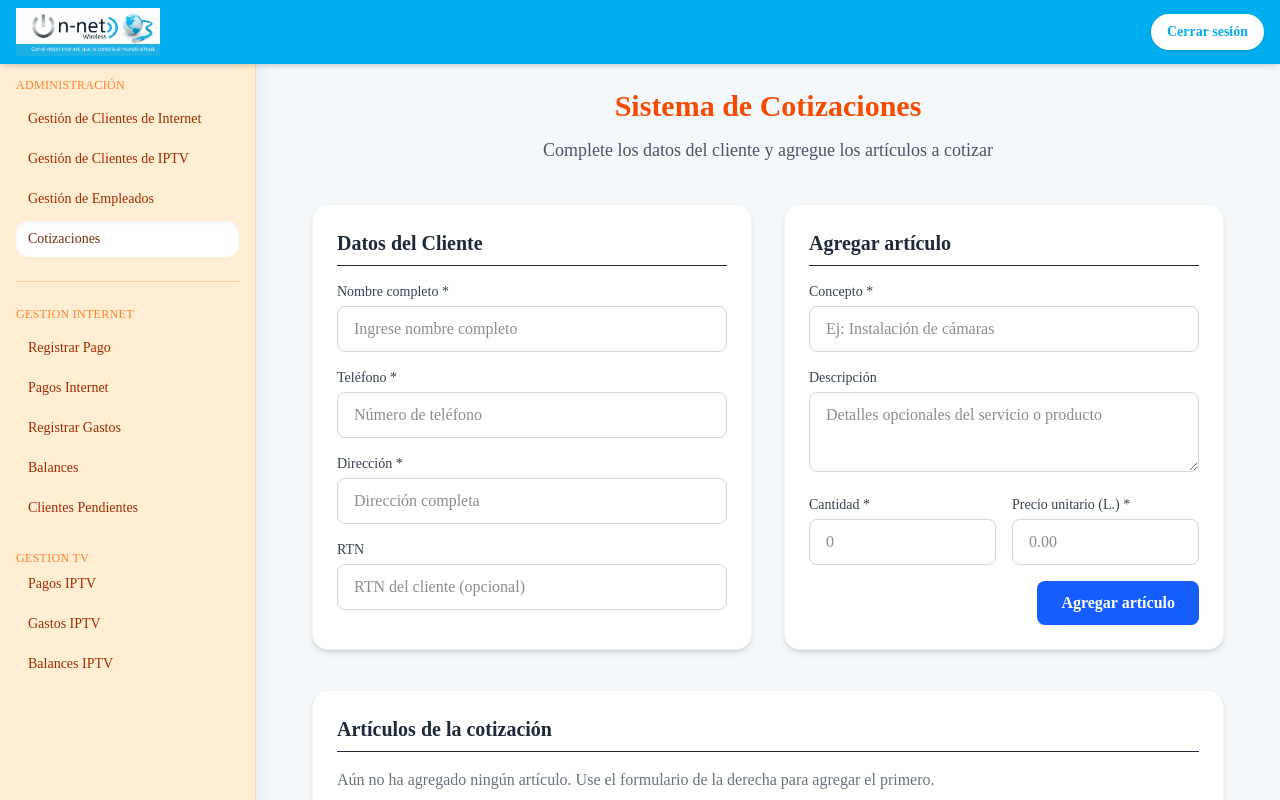
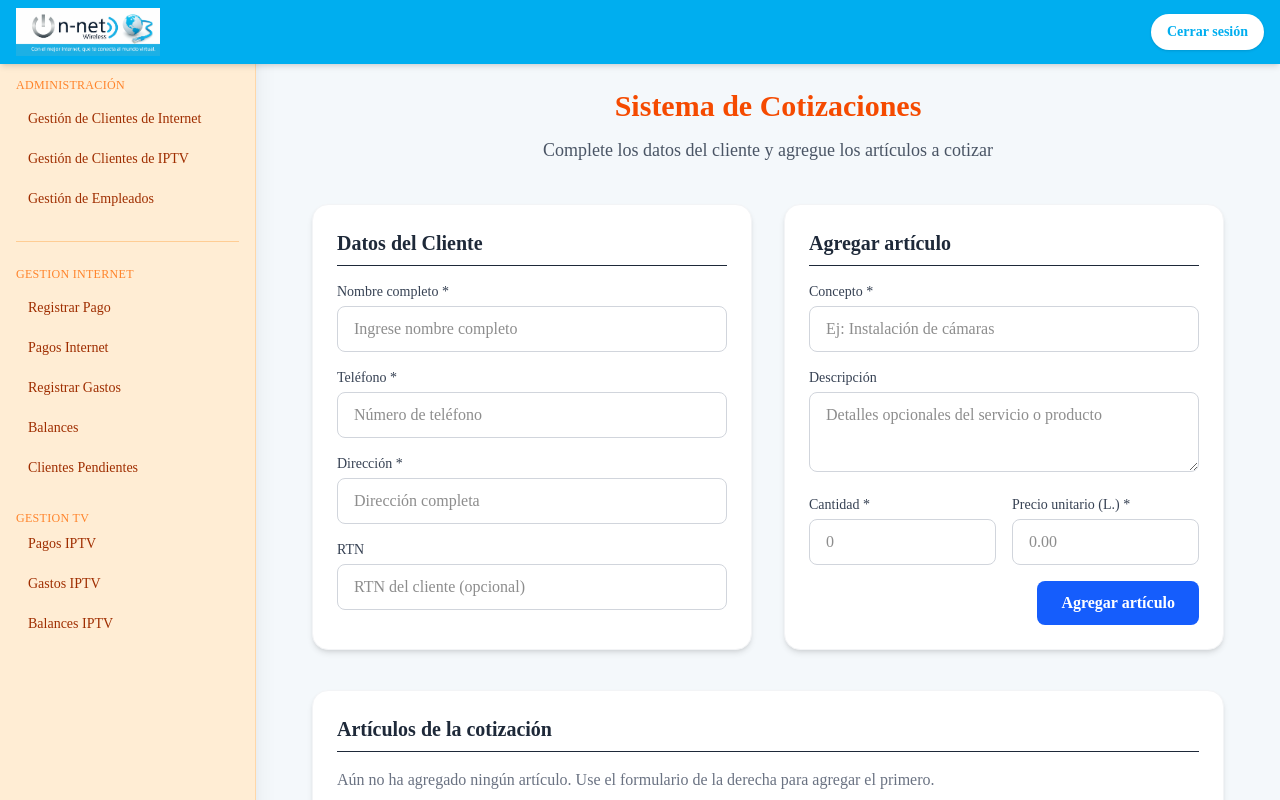
Before and after one commit to EDUARDJ1001/ON-NET-FE, a Next.js app: page /pages/admin/cotizaciones in a window 1280 px wide. Shown: the top 800 px of the page. Built offline with nearby package versions, Linux system fonts and the light colour scheme.

Commit message:
COMMENT COTIZACIONES

```diff
--- a/src/app/components/sidebarAdmin.tsx
+++ b/src/app/components/sidebarAdmin.tsx
@@ -79,7 +79,7 @@ export default function SidebarAdmin({
               <Item href="/pages/admin/clientes" label="Gestión de Clientes de Internet" />
               <Item href="/pages/admin/iptv/clientes" label="Gestión de Clientes de IPTV" />
               <Item href="/pages/admin/empleados" label="Gestión de Empleados" />
-              <Item href="/pages/admin/cotizaciones" label="Cotizaciones" />
+              {/* <Item href="/pages/admin/cotizaciones" label="Cotizaciones" /> */}
             </ul>
           </div>
 
```
